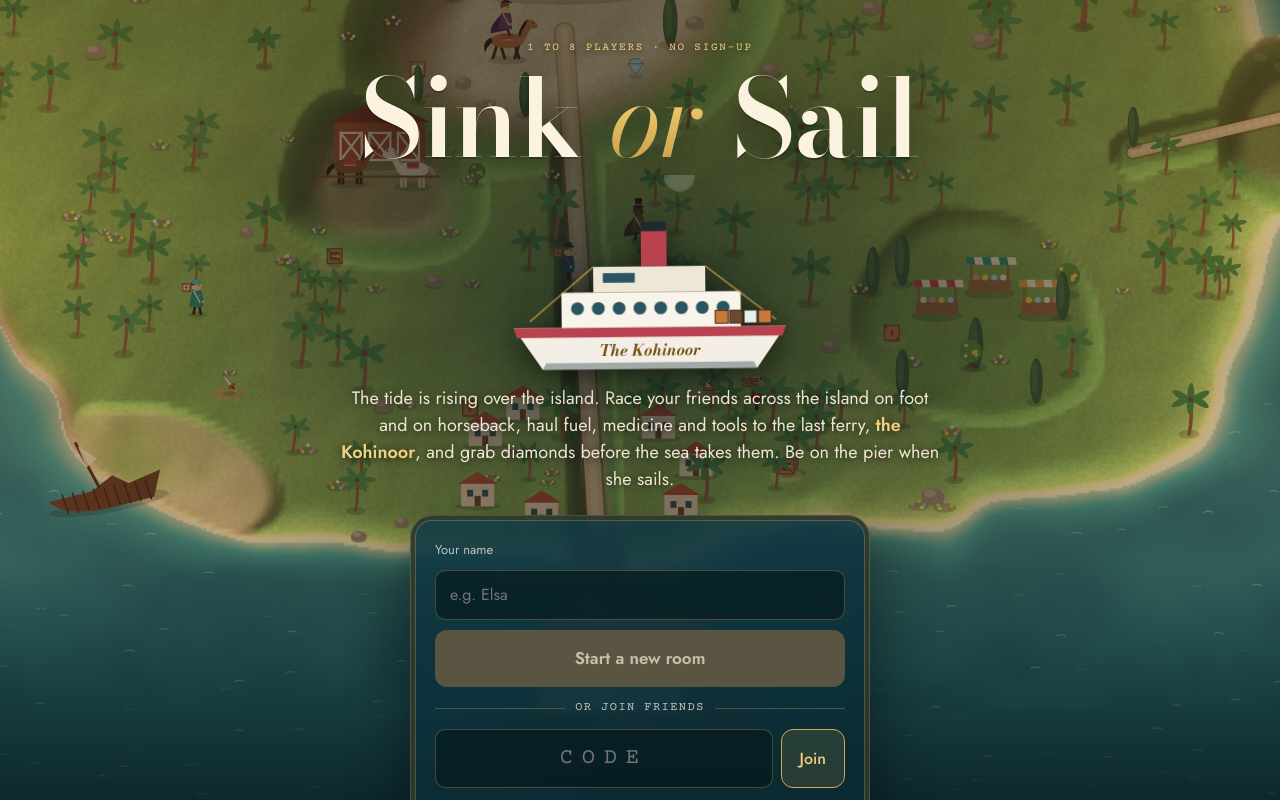
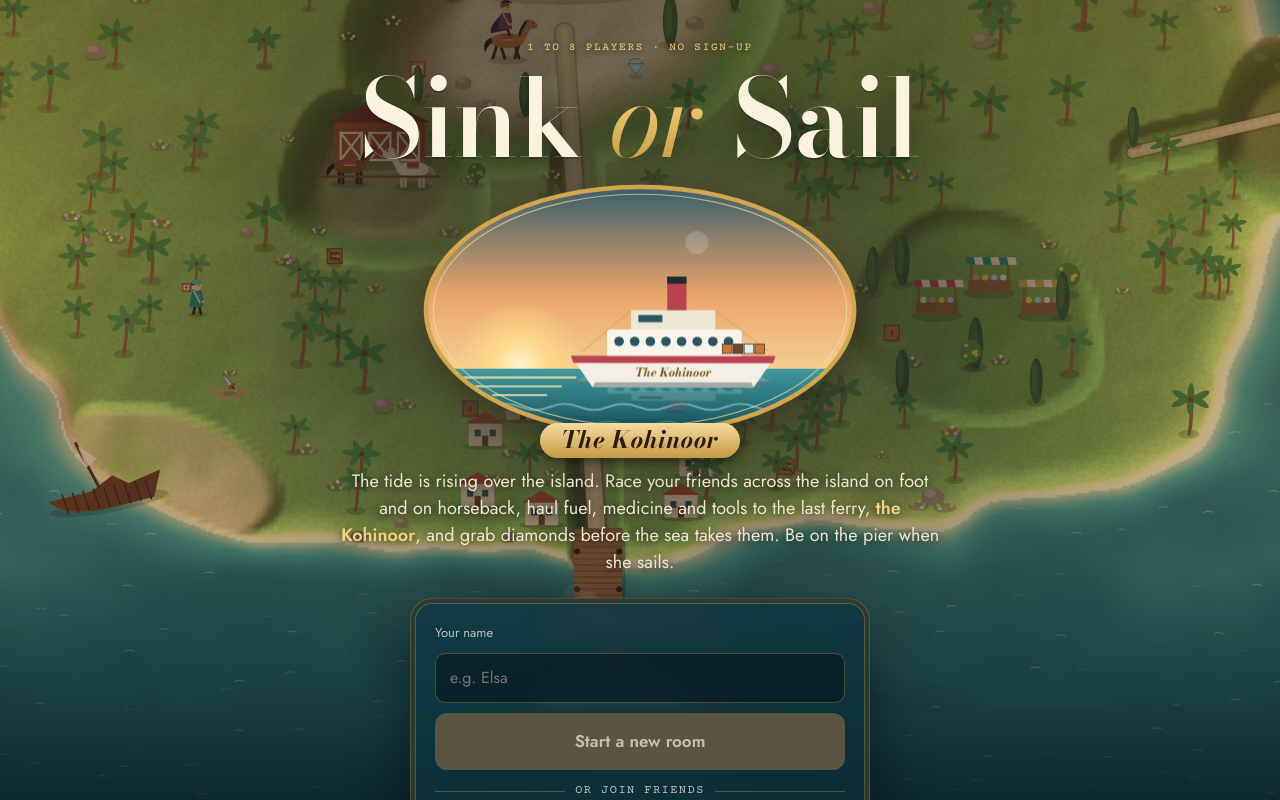
Before and after one commit to elsapoonawala/Sink-or-Sail, a React (Vite) app in the folder client/: page / in a window 1280 px wide. Shown: the top 800 px of the page. Built offline with nearby package versions, Linux system fonts and the light colour scheme; no server answers.

Commit message:
Homepage: the Kohinoor at sea in a framed sunset picture

```diff
--- a/client/src/Home.tsx
+++ b/client/src/Home.tsx
@@ -42,8 +42,36 @@ export function Home() {
         <header className="home-title">
           <span className="eyebrow">1 to 8 players · no sign-up</span>
           <h1>Sink <em>or</em> Sail</h1>
-          <figure className="home-ship" aria-label="The ferry, the Kohinoor">
-            <svg viewBox="-100 -50 200 125" aria-hidden="true"><Ferry fill={0.55} /></svg>
+          <figure className="home-ship" aria-label="The ferry, the Kohinoor, at sea">
+            <svg viewBox="-150 -88 300 176" aria-hidden="true">
+              <defs>
+                <linearGradient id="hs-sky" x1="0" y1="0" x2="0" y2="1">
+                  <stop offset="0" stopColor="#2c5a6b" /><stop offset=".55" stopColor="#e9a46a" /><stop offset="1" stopColor="#f7d79a" />
+                </linearGradient>
+                <linearGradient id="hs-sea" x1="0" y1="0" x2="0" y2="1">
+                  <stop offset="0" stopColor="#3f9aa0" /><stop offset="1" stopColor="#0d3f4c" />
+                </linearGradient>
+                <radialGradient id="hs-sun" cx=".5" cy=".5" r=".5">
+                  <stop offset="0" stopColor="#fff4cf" /><stop offset=".45" stopColor="#ffd98a" stopOpacity=".9" /><stop offset="1" stopColor="#ffd98a" stopOpacity="0" />
+                </radialGradient>
+                <clipPath id="hs-clip"><ellipse cx="0" cy="0" rx="146" ry="84" /></clipPath>
+              </defs>
+              <g clipPath="url(#hs-clip)">
+                <rect x="-150" y="-88" width="300" height="140" fill="url(#hs-sky)" />
+                <circle cx="-82" cy="38" r="44" fill="url(#hs-sun)" />
+                <rect x="-150" y="40" width="300" height="52" fill="url(#hs-sea)" />
+                <path d="M-120 46 h76 M-112 52 h58 M-100 58 h36" stroke="#ffe3a3" strokeWidth="1.6" opacity=".7" strokeLinecap="round" />
+                <g className="hs-waves">
+                  <path d="M-160 66 q10 -4 20 0 t20 0 t20 0 t20 0 t20 0 t20 0 t20 0 t20 0 t20 0 t20 0 t20 0 t20 0 t20 0 t20 0 t20 0 t20 0 t20 0" stroke="#bfe6e2" strokeWidth="1.2" fill="none" opacity=".55" />
+                  <path d="M-170 78 q10 -4 20 0 t20 0 t20 0 t20 0 t20 0 t20 0 t20 0 t20 0 t20 0 t20 0 t20 0 t20 0 t20 0 t20 0 t20 0 t20 0 t20 0 t20 0" stroke="#bfe6e2" strokeWidth="1" fill="none" opacity=".35" />
+                </g>
+                <g transform="translate(18 64) scale(.82 -.3)" opacity=".18"><Ferry fill={0.55} /></g>
+                <g className="hs-bob"><g transform="translate(18 -8) scale(.82)"><Ferry fill={0.55} /></g></g>
+              </g>
+              <ellipse cx="0" cy="0" rx="146" ry="84" fill="none" stroke="#d2a74e" strokeWidth="3" />
+              <ellipse cx="0" cy="0" rx="141" ry="79" fill="none" stroke="#f3dca0" strokeWidth=".8" opacity=".7" />
+            </svg>
+            <figcaption>The Kohinoor</figcaption>
           </figure>
           <p className="lede">The tide is rising over the island. Race your friends across the island on foot and on horseback, haul fuel, medicine and tools to the last ferry, <b>the Kohinoor</b>, and grab diamonds before the sea takes them. Be on the pier when she sails.</p>
         </header>
--- a/client/src/styles.css
+++ b/client/src/styles.css
@@ -112,8 +112,14 @@ input:focus { border-color: var(--brass); outline: none; }
 .ornament span:last-child { transform: scaleX(-1); }
 .home-title .lede { color: #efe6d2; font-size: 18px; max-width: 56ch; text-shadow: 0 1px 8px rgba(0, 0, 0, 0.7); }
 .home-title .lede b { color: var(--brass-hi); }
-.home-ship { margin: -4px 0 0; width: min(320px, 70vw); filter: drop-shadow(0 6px 14px rgba(0, 0, 0, 0.55)); }
-.home-ship svg { display: block; width: 100%; height: auto; }
+.home-ship { margin: 2px 0 0; width: min(440px, 88vw); display: grid; justify-items: center; }
+.home-ship svg { display: block; width: 100%; height: auto; filter: drop-shadow(0 10px 24px rgba(0, 0, 0, 0.55)) drop-shadow(0 0 30px rgba(255, 210, 140, 0.25)); }
+.home-ship figcaption { margin-top: -16px; padding: 5px 22px 6px; border-radius: 999px; background: linear-gradient(#f3dca0, #c99a45); color: #2b1d0c; font: italic 700 clamp(18px, 4.6vw, 24px) / 1 "Bodoni Moda", Georgia, serif; letter-spacing: 0.02em; box-shadow: 0 4px 12px rgba(0, 0, 0, 0.45); position: relative; }
+.hs-bob { animation: hs-bob 4s ease-in-out infinite; transform-box: fill-box; transform-origin: center; }
+.hs-waves { animation: hs-waves 6s linear infinite; }
+@keyframes hs-bob { 0%, 100% { transform: translateY(0) rotate(-0.8deg); } 50% { transform: translateY(2.5px) rotate(0.8deg); } }
+@keyframes hs-waves { from { transform: translateX(0); } to { transform: translateX(20px); } }
+@media (prefers-reduced-motion: reduce) { .hs-bob, .hs-waves { animation: none; } }
 .home-card {
   width: min(460px, 100%); position: relative;
   background: linear-gradient(170deg, rgba(16, 58, 69, 0.88), rgba(8, 33, 42, 0.92));
```
